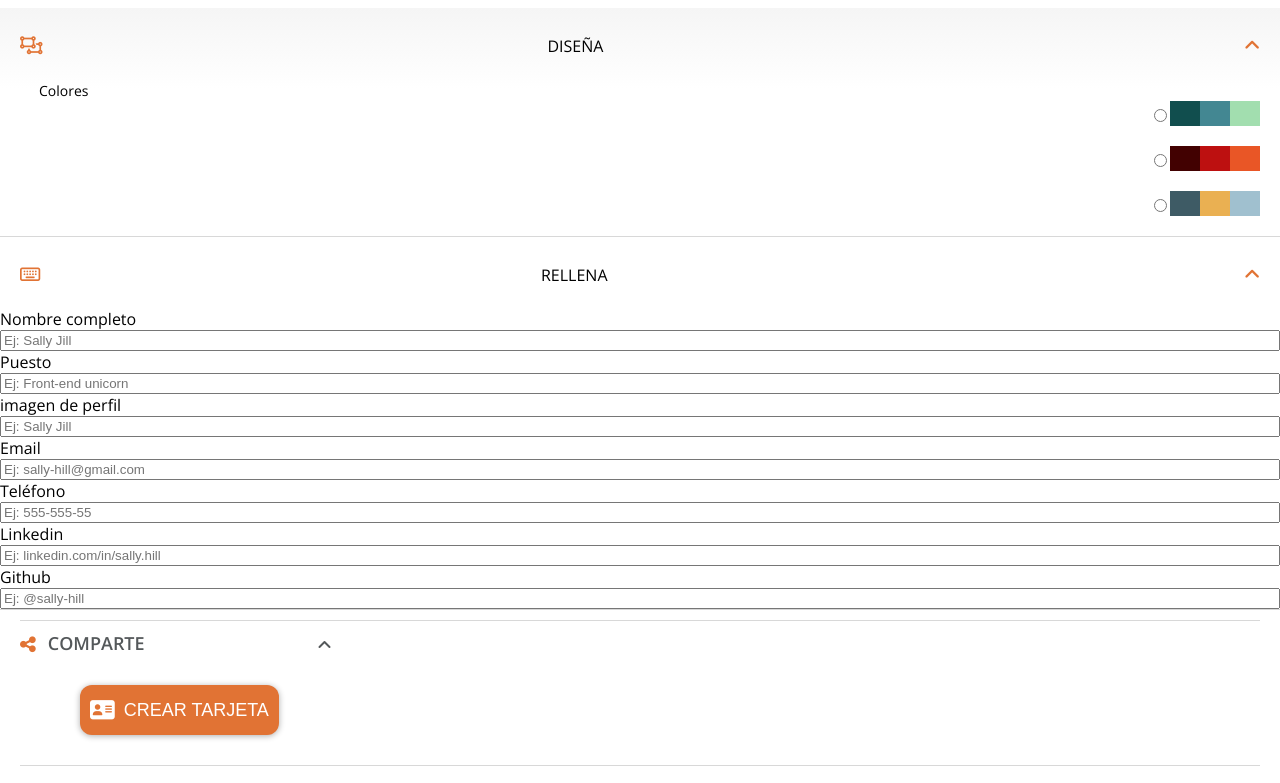
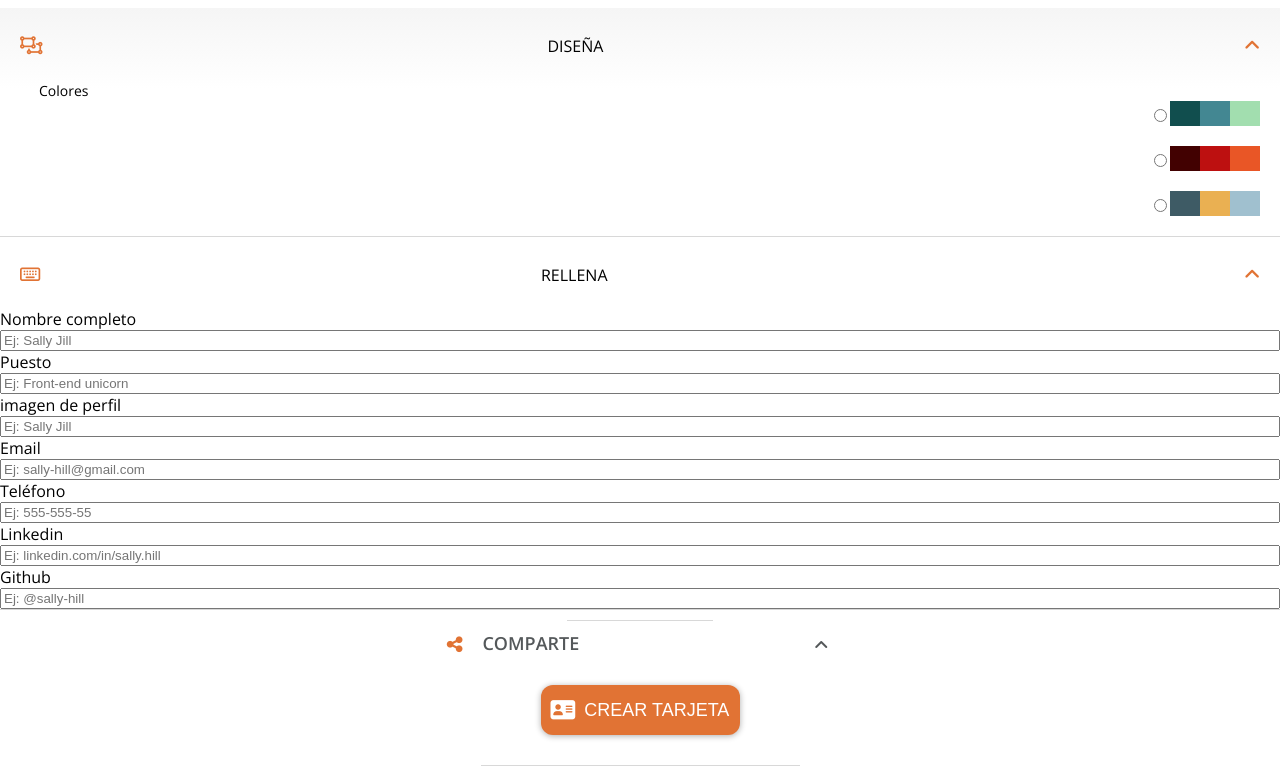
Before and after one commit to Adalab/Adalab-project-promo-p-module-2-team-6, a website: page src/html/create.html in a window 1280 px wide. Shown: the part 159-942 px from the top of the page. Drawn offline with nearby package versions, Linux system fonts and the light colour scheme; files that its build step writes are made by us from their sources; files whose address does not match are found by name.

Commit message:
add container styles share class

```diff
--- a/src/html/partials/share.html
+++ b/src/html/partials/share.html
@@ -1,15 +1,16 @@
-<fieldset class="share">
+<fieldset class="wrapper-share">
+  <div class="share">
     <div class="share__container">
       <i class="fa-solid fa-share-nodes share__container__icon"></i>
       <p class="share__container__title">comparte</p>
       <i class="fa-solid fa-angle-up share__container__angle"></i>
     </div>
-
     <div class="button-container">
       <button class="button-container__create">
         <i class="fa-solid fa-address-card button-container__create__icon"></i>
         <p class="button-container__create__title">Crear tarjeta</p>
       </button>
+    </div>
   </div>
 
   <div class="done">
--- a/src/scss/layout/_share.scss
+++ b/src/scss/layout/_share.scss
@@ -1,14 +1,20 @@
-.share {
+.wrapper-share {
   margin-left: 20px;
   margin-right: 20px;
+
+  .share {
+    display: flex;
+    flex-direction: column;
+    justify-content: center;
+    align-items: center;
+
     &__container {
       border-top: 1px solid $contentmedium;
-
       text-transform: uppercase;
       display: flex;
-    /*justify-content: space-between;*/
+      justify-content: space-between;
       align-items: center;
-    /*padding: 27px 20px 22px;*/
+
       margin-top: 10px;
 
       &__icon {
@@ -16,8 +22,10 @@
         color: $brandlight;
         text-align: center;
         margin-top: 13px;
-      margin-right: 12px;
         margin-bottom: 30px;
+        margin-left: 20px;
+        position: relative;
+        left: -140px;
       }
 
       &__title {
@@ -27,10 +35,12 @@
         color: $contentdark;
         margin-top: 10px;
         margin-bottom: 30px;
+        position: relative;
+        left: -120px;
       }
       &__angle {
         color: $contentdark;
-      transform: translate(173px, -50%);
+        transform: translate(115px, -50%);
       }
     }
 
@@ -64,7 +74,7 @@
         }
       }
     }
-
+  }
   .done {
     display: flex;
     flex-direction: column;
```
Lines whose indentation alone changed are shown as unchanged.
